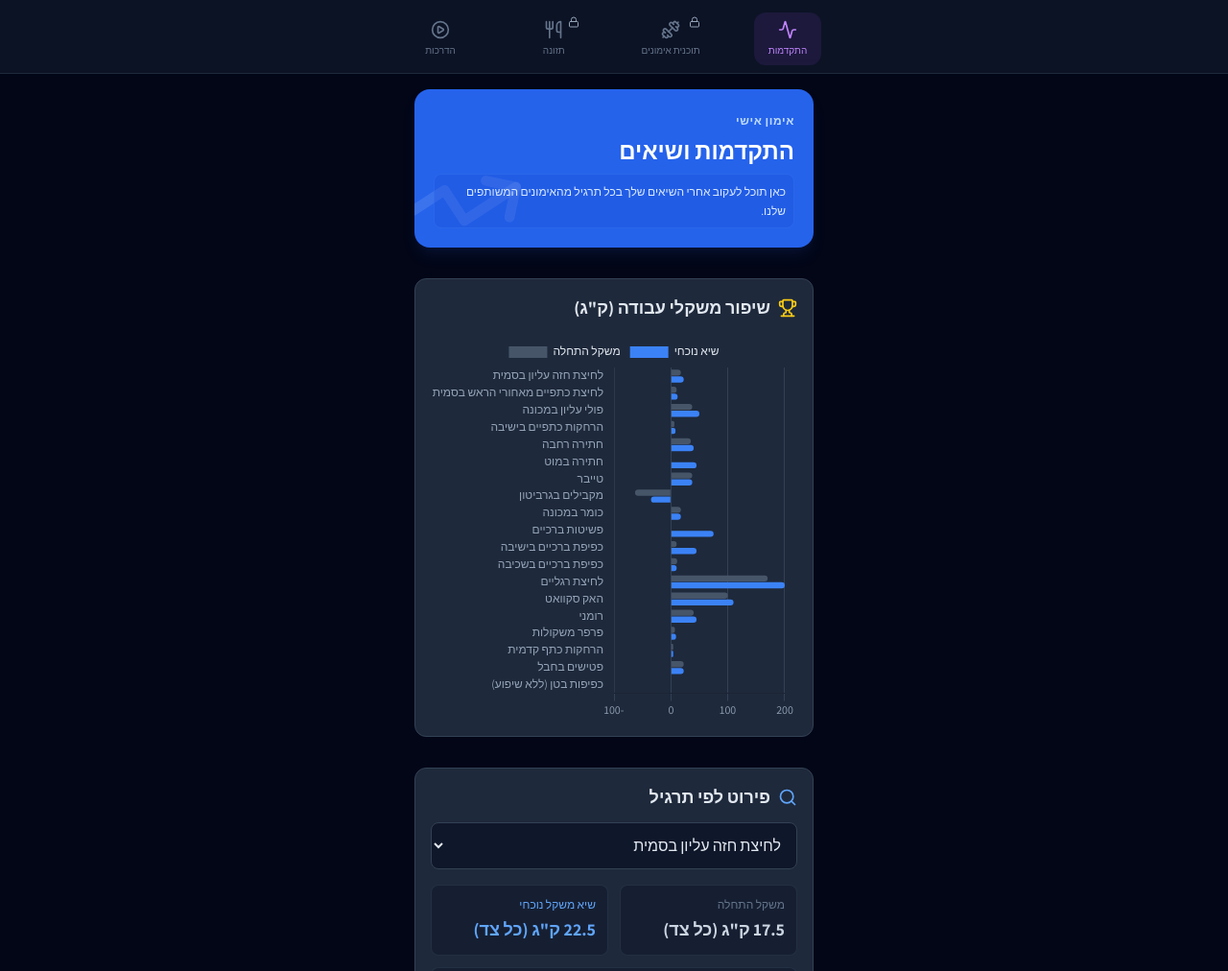
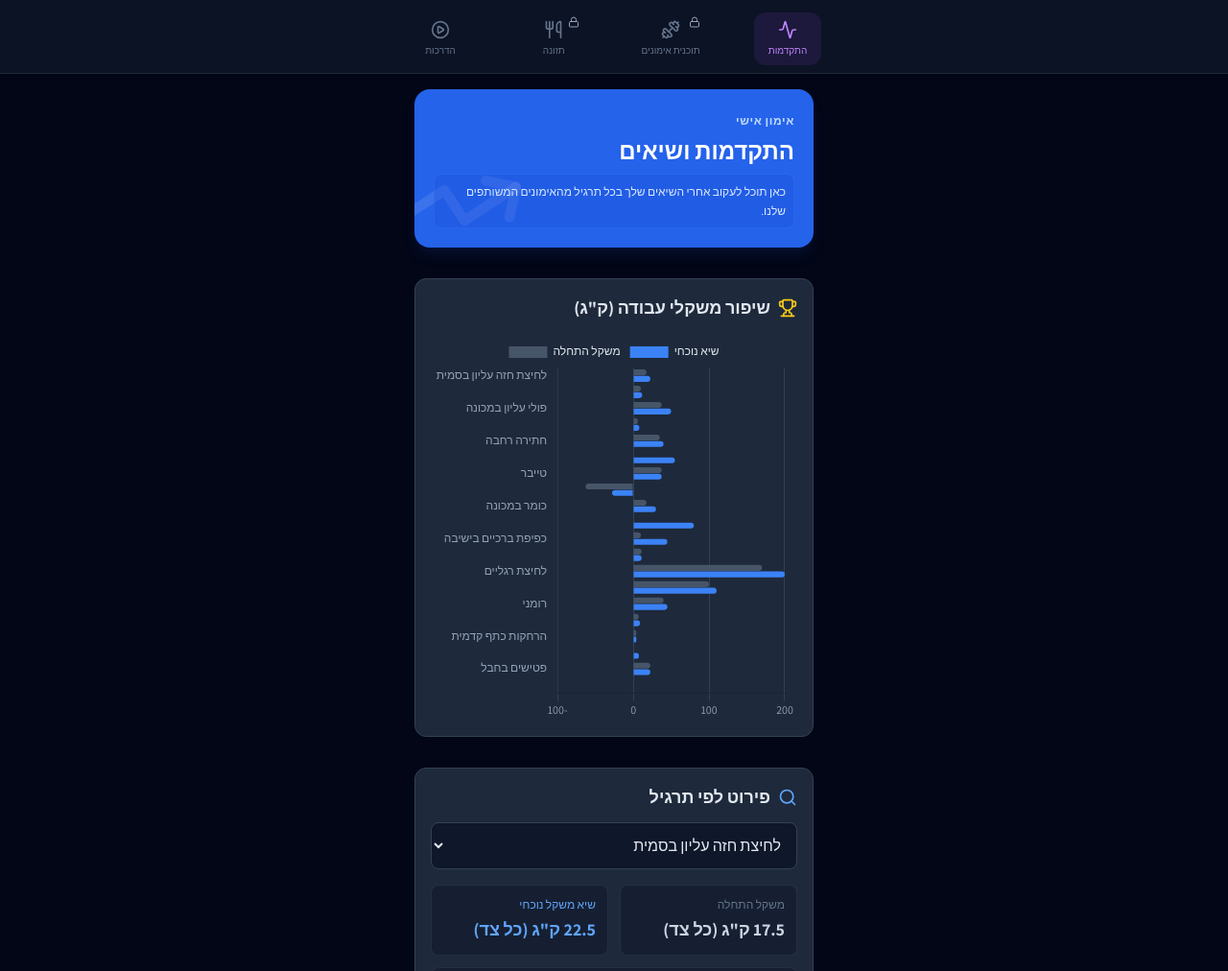
Before and after one commit to danzory/Ariel.afek, a plain HTML site: page index.html in a window 1280 px wide. Shown: the part 88-1100 px from the top of the page at 96% size. Drawn offline with nearby package versions, Linux system fonts and the light colour scheme.

Commit message:
Update index.html

```diff
--- a/index.html
+++ b/index.html
@@ -76,18 +76,19 @@
                 { exercise: 'פולי עליון במכונה', prev: 37.5, current: 50, reps: '7', sets: '-', note: 'כל צד' },
                 { exercise: 'הרחקות כתפיים בישיבה', prev: 6, current: 8, reps: '6', sets: '-' },
                 { exercise: 'חתירה רחבה', prev: 35, current: 40, reps: '6', sets: '-', note: 'כל צד' },
-                { exercise: 'חתירה במוט', prev: 0, current: 45, reps: '8', sets: '-', note: '' },
+                { exercise: 'חתירה במוט', prev: 0, current: 55, reps: '6', sets: '-', note: '' },
                 { exercise: 'טייבר', prev: 37.5, current: 37.5, reps: '6', sets: '-' },
-                { exercise: 'מקבילים בגרביטון', prev: -63, current: -35, reps: '5', sets: '-', note: 'עזרה: 35 ק"ג' },
-                { exercise: 'כומר במכונה', prev: 17.5, current: 17.5, reps: '8', sets: '-' },
-                { exercise: 'פשיטות ברכיים', prev: 0, current: 75, reps: '8', sets: '-', note: 'הוסף תרגיל חדש' }, // Added new exercise
+                { exercise: 'מקבילים בגרביטון', prev: -63, current: -28, reps: '3', sets: '-', note: 'עזרה: 28 ק"ג' },
+                { exercise: 'כומר במכונה', prev: 17.5, current: 30, reps: '6', sets: '-' },
+                { exercise: 'פשיטות ברכיים', prev: 0, current: 80, reps: '6', sets: '-' },
                 { exercise: 'כפיפת ברכיים בישיבה', prev: 10, current: 45, reps: '6', sets: '-' },
-                { exercise: 'כפיפת ברכיים בשכיבה', prev: 11, current: 10, reps: '8', sets: '-' },
+                { exercise: 'כפיפת ברכיים בשכיבה', prev: 11, current: 11, reps: '6', sets: '-' },
                 { exercise: 'לחיצת רגליים', prev: 170, current: 200, reps: '6', sets: '-' },
                 { exercise: 'האק סקוואט', prev: 100, current: 110, reps: '6', sets: '-' },
                 { exercise: 'רומני', prev: 40, current: 45, reps: '5', sets: '-' },
                 { exercise: 'פרפר משקולות', prev: 7, current: 9, reps: '6', sets: '-' },
                 { exercise: 'הרחקות כתף קדמית', prev: 4, current: 4, reps: '8', sets: '-' },
+                { exercise: 'הרחקות בשכיבה', prev: 0, current: 7.5, reps: '8', sets: '-' },
                 { exercise: 'פטישים בחבל', prev: 22.5, current: 22.5, reps: '6', sets: '-' },
                 { exercise: 'כפיפות בטן (ללא שיפוע)', prev: 0, current: 0, reps: '8', sets: '-', note: 'משקל גוף' }
             ]
```
